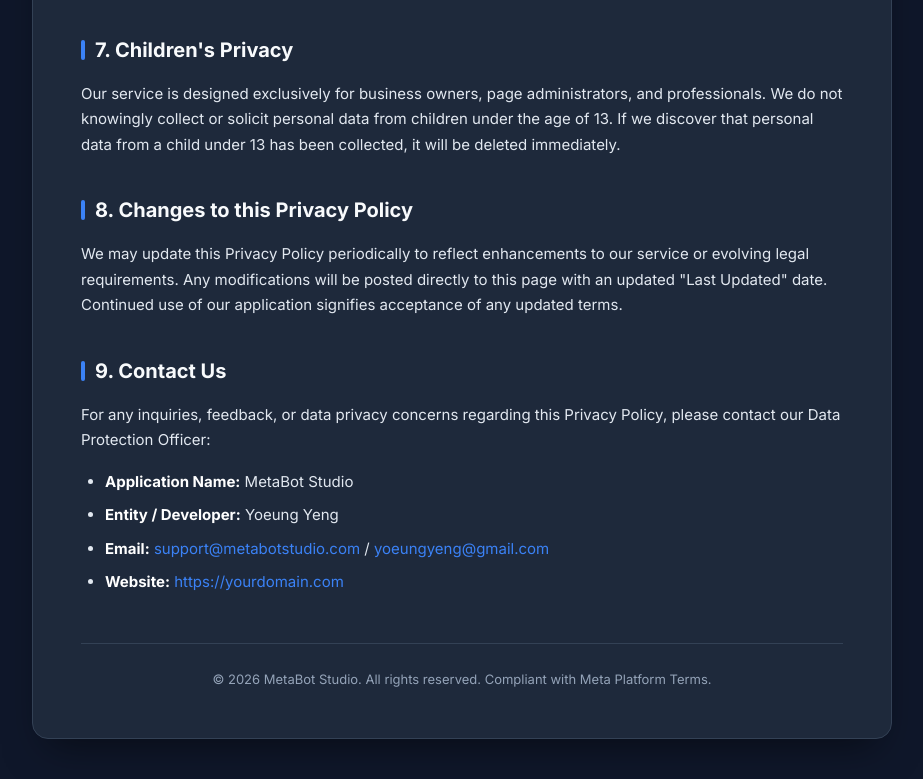
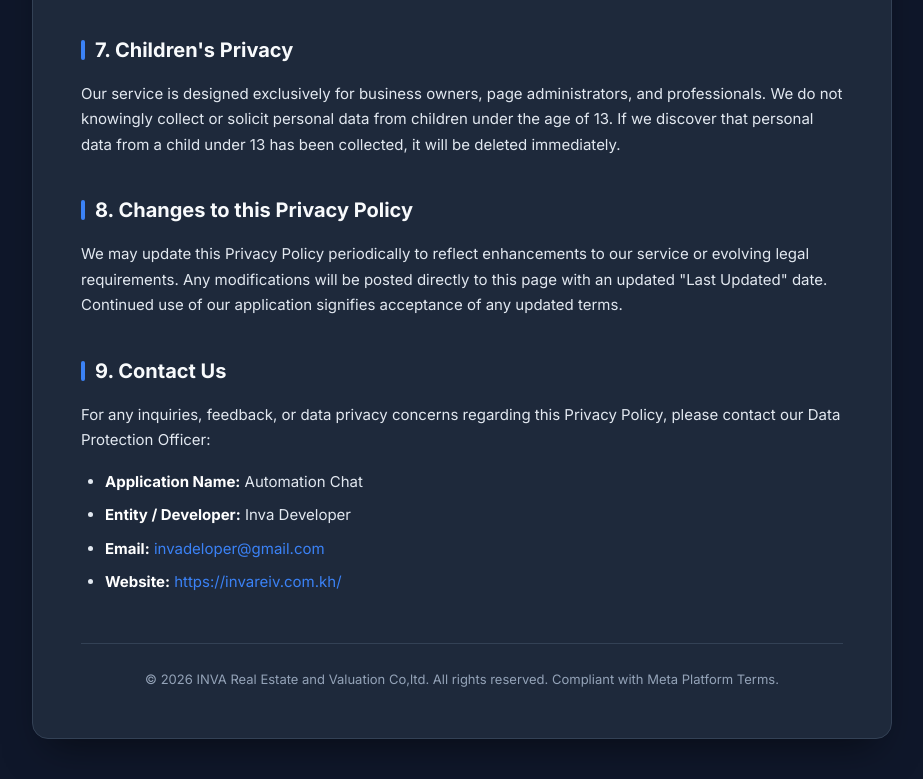
Before and after one commit to YoeungYeng/privacy, a plain HTML site: page index.html in a window 1280 px wide. Shown: the part 2301-3080 px from the top of the page, without its empty margins (178-1101 px from the left). Drawn offline with Linux system fonts and the light colour scheme.

Commit message:
update information

```diff
--- a/index.html
+++ b/index.html
@@ -198,14 +198,14 @@
     <h2>9. Contact Us</h2>
     <p>For any inquiries, feedback, or data privacy concerns regarding this Privacy Policy, please contact our Data Protection Officer:</p>
     <ul>
-      <li><strong>Application Name:</strong> MetaBot Studio</li>
-      <li><strong>Entity / Developer:</strong> Yoeung Yeng</li>
-      <li><strong>Email:</strong> <a href="mailto:support@metabotstudio.com">support@metabotstudio.com</a> / <a href="mailto:yoeungyeng@gmail.com">yoeungyeng@gmail.com</a></li>
-      <li><strong>Website:</strong> <a href="/">https://yourdomain.com</a></li>
+      <li><strong>Application Name:</strong> Automation Chat</li>
+      <li><strong>Entity / Developer:</strong> Inva Developer</li>
+      <li><strong>Email:</strong> <a href="mailto:invadeloper@gmail.com">invadeloper@gmail.com</a></li>
+      <li><strong>Website:</strong> <a href="/">https://invareiv.com.kh/</a></li>
     </ul>
 
     <div class="footer">
-      &copy; 2026 MetaBot Studio. All rights reserved. Compliant with Meta Platform Terms.
+      &copy; 2026 INVA Real Estate and Valuation Co,ltd. All rights reserved. Compliant with Meta Platform Terms.
     </div>
   </div>
 </body>
```
Also changed, not shown: privacy-policy.html (+2 -2 lines).
